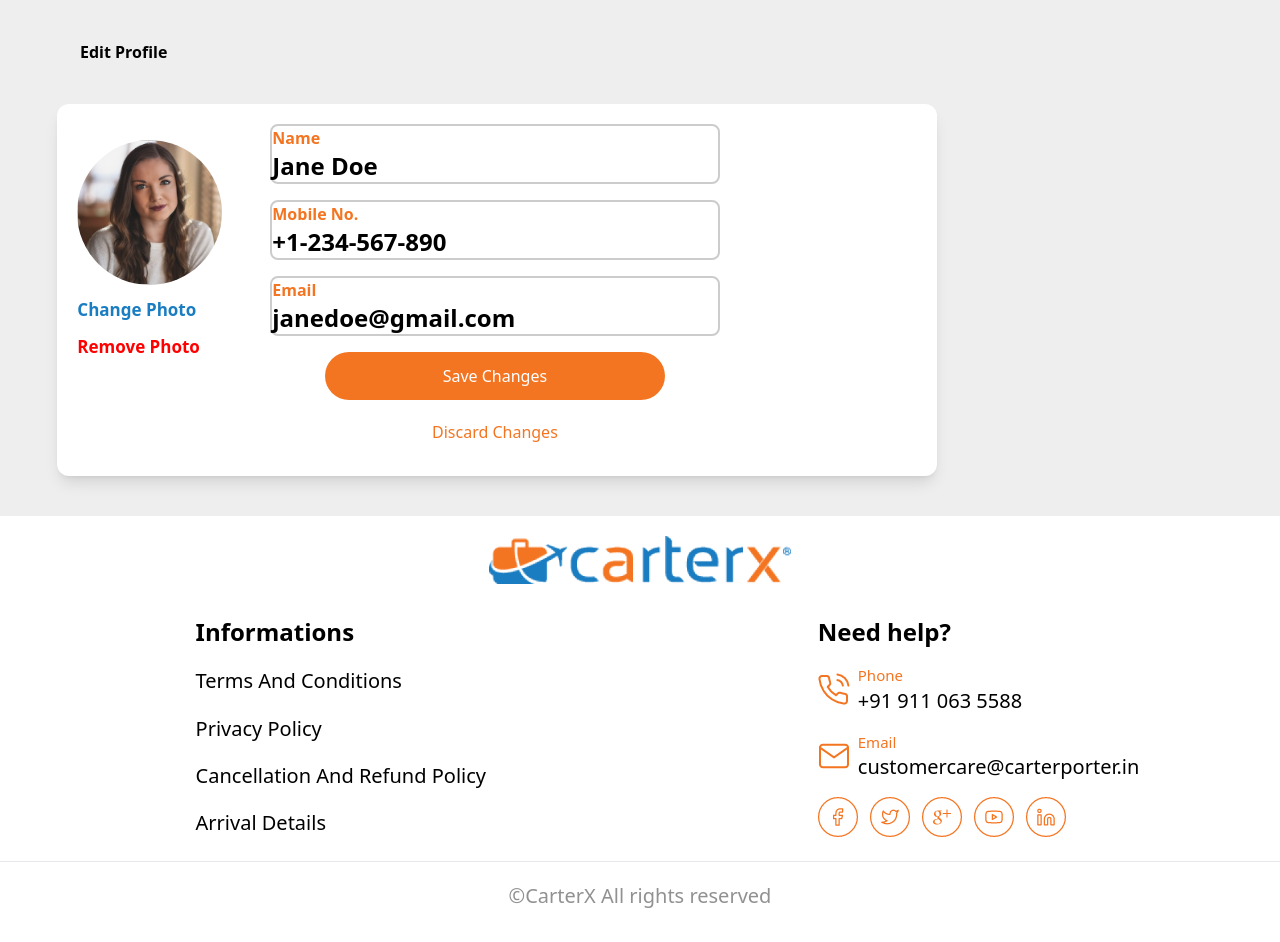
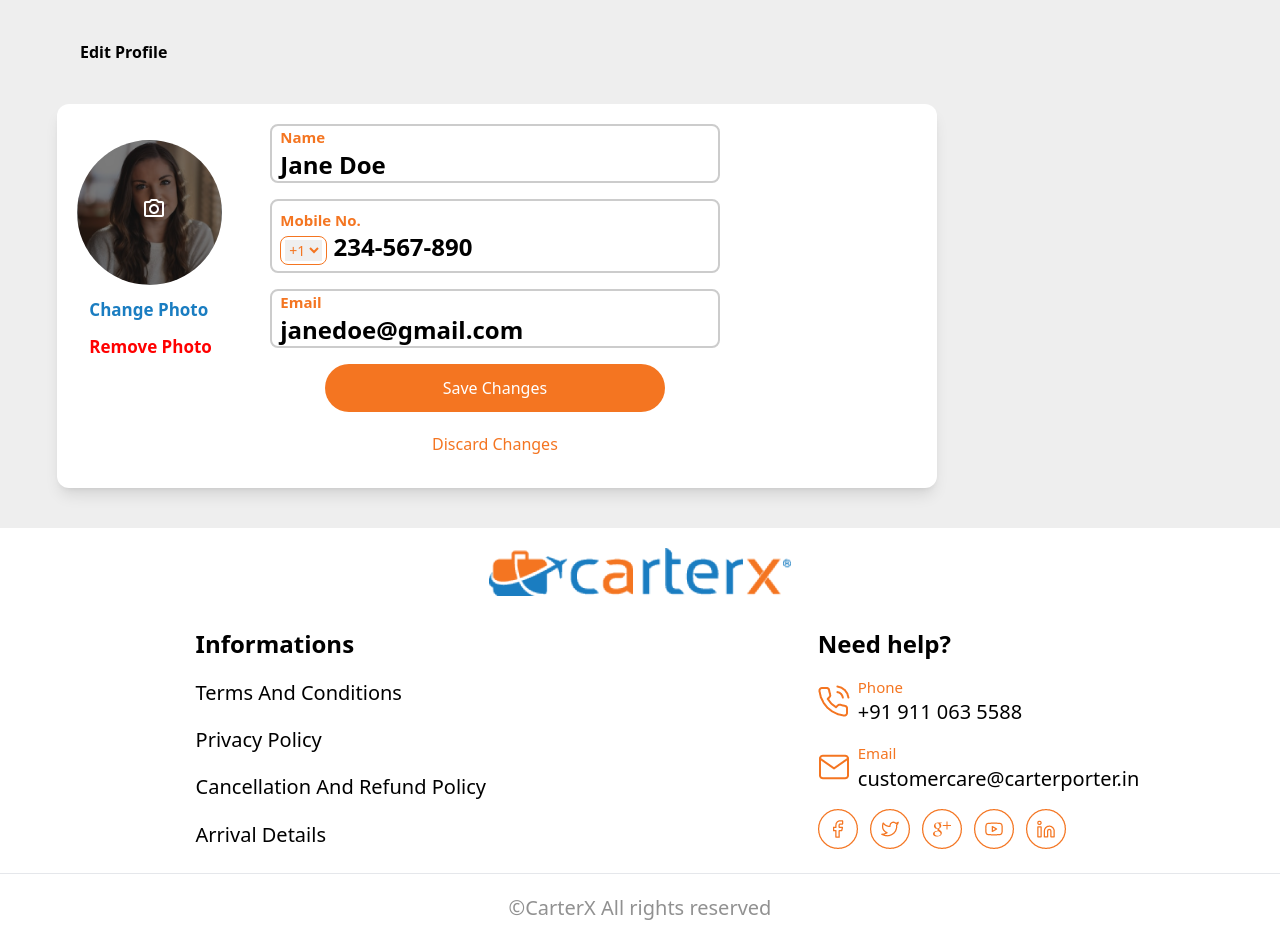
Before and after one commit to ShahmeerBhola/Cartex_web, a React (Create React App) app: page /editprofile in a window 1280 px wide. Built offline with nearby package versions, Linux system fonts and the light colour scheme.

Commit message:
profile completed successfully

```diff
--- a/src/component/Footer.js
+++ b/src/component/Footer.js
@@ -13,7 +13,7 @@ function Footer() {
       <div className='bg-white py-5 w-full'>
           <img className='mx-auto justify-center w-[280px] md:w-[302px] h-[48px]' src={Cartex} alt="Cartex logo"></img>
           <br/>
-          <div className='flex flex-col justify-center md:flex-row md:justify-evenly w-full px-2 md:px-0 md:w-11/12  lg:w-10/12 mx-auto pb-4'>
+          <div className='flex flex-col justify-center md:flex-row md:justify-evenly w-full px-4 md:px-0 md:w-11/12  lg:w-10/12 mx-auto pb-4'>
               <div className='flex flex-col w-full md:mx-0 md:w-1/2 justify-between py-2 gap-4 '>
                   <h1 className=' text-2xl font-bold  '>Informations</h1>
                   <a className='text-xl ' >Terms And Conditions</a>
--- a/src/pages/EditProfile.js
+++ b/src/pages/EditProfile.js
@@ -1,7 +1,7 @@
 import React from 'react'
 import Card from "../component/UI/Card"
 import profilepic from "../Images/Profile/profileimg.png"
-
+import CameraAltOutlinedIcon from '@mui/icons-material/CameraAltOutlined';
 
 const EditProfile = () => {
   return (
@@ -10,29 +10,32 @@ const EditProfile = () => {
         <div className='flex flex-col md:flex-row mx-auto w-10/12 md:w-11/12 gap-2 md:gap-2'>
             <Card css=" w-full lg:w-3/4 min-h-[348px]">
                   <div className='flex flex-col pt-4 justify-center items-center md:justify-start md:items-start '>
-                      <div>
-                        <img className='rounded-full p-0' src={profilepic} alt='profile pic' height="180px" width="180px" ></img>
-                        {/* <img></img> */}
+                      <div className='flex items-center justify-center relative'>
+                        <img className='rounded-full p-0 brightness-50' src={profilepic} alt='profile pic' height="180px" width="180px"  ></img>
+                        <div className='h-[180px] w-[180px] absolute  left-20 top-20 md:left-[65px] md:top-[55px]  '> <CameraAltOutlinedIcon className='text-white'/></div>
                       </div>
-                <div className='text-[17px] text-[#1A7DC1] font-bold py-3 '>Change Photo</div>
-                <div className='text-[17px] text-[#FF0000] font-bold pb-5'>Remove Photo</div>
+                <div className='text-[17px] text-[#1A7DC1] font-bold py-3 pl-3'>Change Photo</div>
+                <div className='text-[17px] text-[#FF0000] font-bold pb-5 pl-3'>Remove Photo</div>
             </div>
             <div className='flex flex-col md:px-12 w-full gap-4'>
 
-                      <div className='rounded-lg border-[#CCCCCC]  border-2 w-full md:w-3/4'>
-                          <div className='text-[15x] text-[#F47521] font-bold'>Name</div>
-                          <p className='font-bold text-2xl' contentEditable={true}>Jane Doe</p>
+                      <div className='rounded-lg border-[#CCCCCC]  border-2 w-full md:w-3/4 px-2'>
+                          <div className='text-[15px] text-[#F47521] font-bold'>Name</div>
+                          <p className='font-bold text-2xl border-[#fff]' contentEditable={true}>Jane Doe</p>
                       </div>
-                      <div className='rounded-lg border-[#CCCCCC]  border-2 w-full md:w-3/4'>
-                          <div className='text-[15x] text-[#F47521] font-bold'>Mobile No.</div>
-                          <p className='font-bold text-2xl' contentEditable={true}>+1-234-567-890</p>
+                      <div className='rounded-lg border-[#CCCCCC]  border-2 w-full md:w-3/4 px-2 py-2'>
+                          <div className='text-[15px] text-[#F47521] font-bold'>Mobile No.</div>
+              <p className='font-bold text-2xl' contentEditable={true}><span className='border-[1px] rounded-lg border-[#F47521] text-sm p-1 ' ><label className='text-[#F47521]' for="phonecode"><select  id="phonecode">
+                <option value="+1">+1</option>
+
+              </select></label></span>  234-567-890</p>
                       </div>
-                      <div className='rounded-lg border-[#CCCCCC]  border-2 w-full md:w-3/4'>
-                          <div className='text-[15x] text-[#F47521] font-bold'>Email</div>
+                      <div className='rounded-lg border-[#CCCCCC]  border-2 w-full md:w-3/4 px-2'>
+                          <div className='text-[15px] text-[#F47521] font-bold'>Email</div>
                           <p className='font-bold text-2xl' contentEditable={true}>janedoe@gmail.com</p>
                       </div>
                       <div className='flex flex-col justify-center items-center gap-2 md:w-3/4'>
-                      <div className='bg-[#F47521] rounded-3xl text-center text-white w-[340px] h-[48px] flex justify-center items-center'>Save Changes</div>
+                      <div className='bg-[#F47521] rounded-3xl text-center text-white w-[280px] md:w-[340px] h-[48px] flex justify-center items-center'>Save Changes</div>
                 <div className=' rounded-3xl text-center text-[#F47521] w-[170px] px-2 py-3'>Discard Changes</div>
                </div>
             </div>
```
Also changed, not shown: src/styles/tailwind.css.
